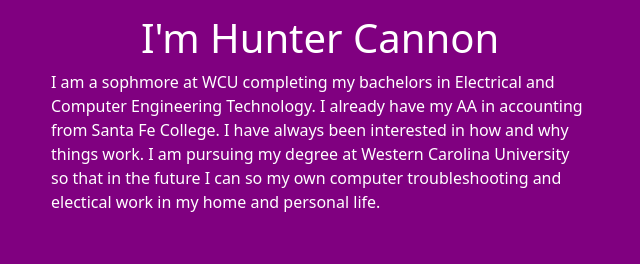
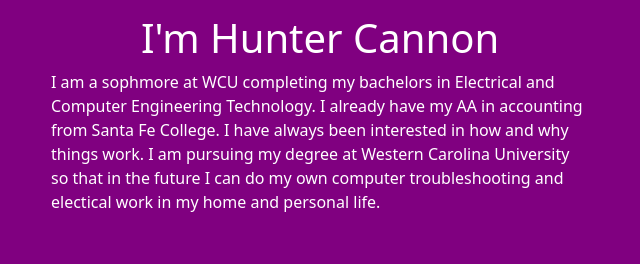
Before and after one commit to Chill-City/HLCWCU.github.io, a plain HTML site: page index.html in a window 1280 px wide. Shown: the part 128-392 px from the top of the page, 601-1241 px from the left. Drawn offline with nearby package versions, Linux system fonts and the light colour scheme.

Commit message:
Update index.html

```diff
--- a/index.html
+++ b/index.html
@@ -52,7 +52,7 @@
                     <div class="my-3">
                         <h1 class="text-center">I'm Hunter Cannon</h1>
                         <p>I am a sophmore at WCU completing my bachelors in Electrical and Computer Engineering Technology. I already have my AA in accounting from Santa Fe College. I have always been interested in how and why
-                            things work. I am pursuing my degree at Western Carolina University so that in the future I can so my own computer troubleshooting and electical work in my
+                            things work. I am pursuing my degree at Western Carolina University so that in the future I can do my own computer troubleshooting and electical work in my
                             home and personal life.
                         </p>
                     </div>
```
